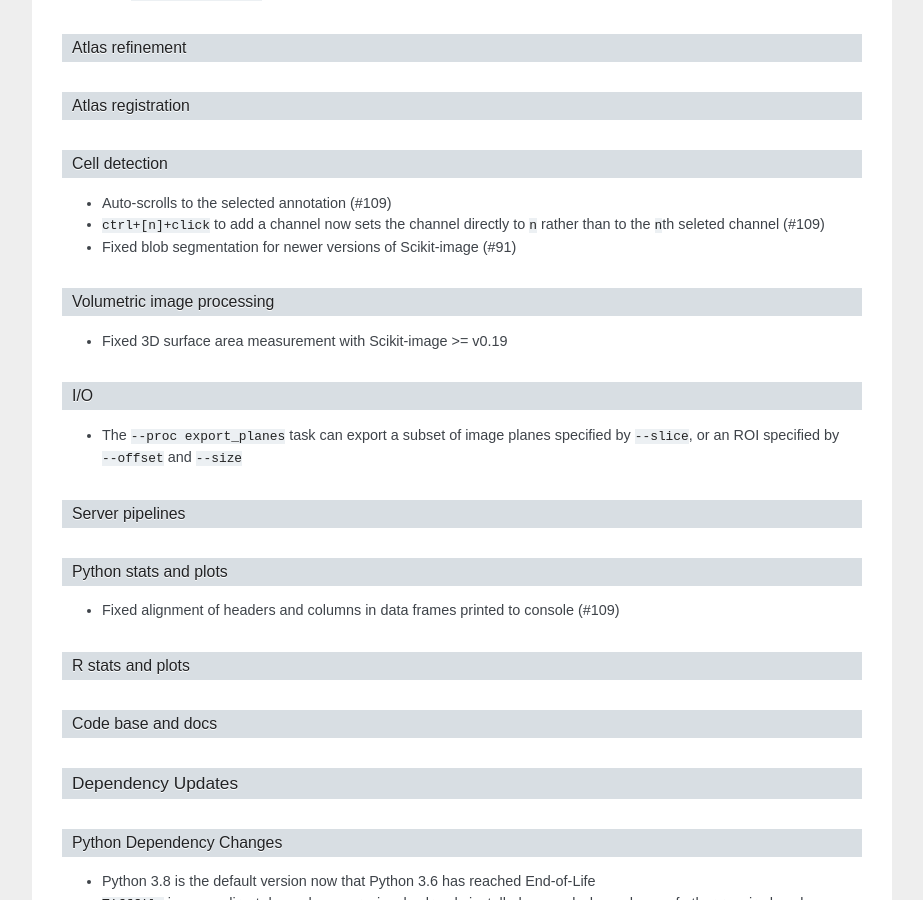
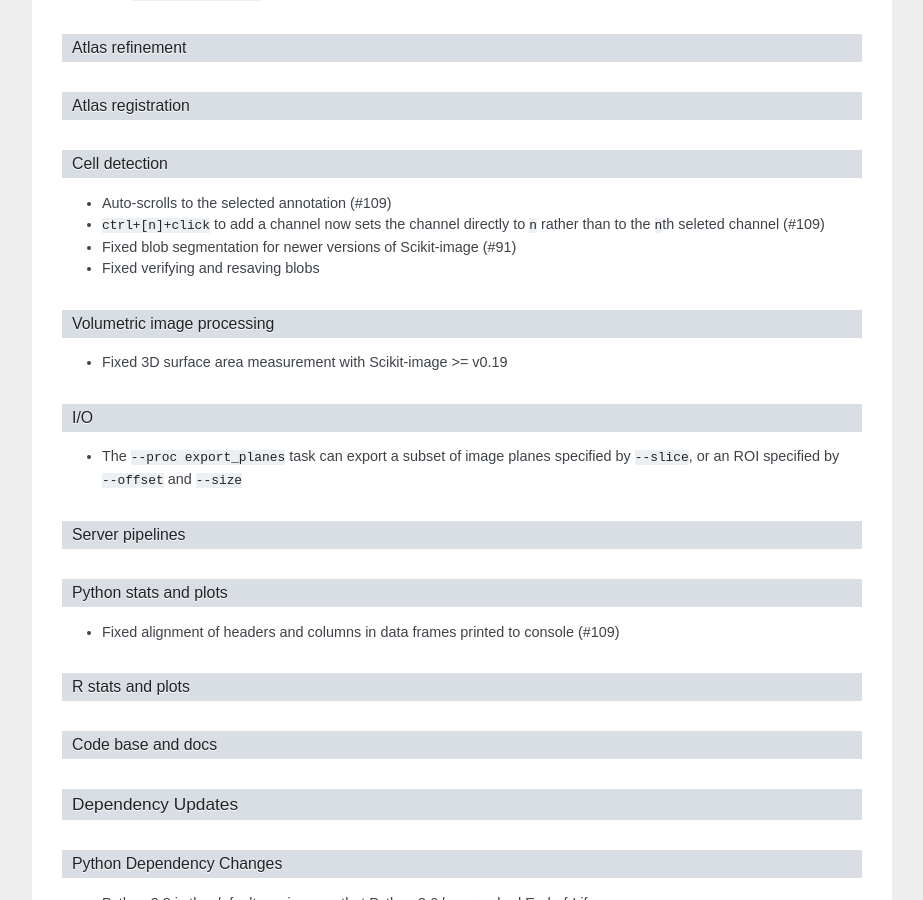
Before and after one commit to sanderslab/magellanmapper, a Sphinx documentation site: the page built from docs/release/release_v1.6.md, in a window 1280 px wide and 900 px high, scrolled down 569 px. Shown: the whole window, without its empty margins (198-1121 px from the left). Built offline with Sphinx 7.4.7, drawn with Linux system fonts in a browser that asks for light colours; pages that are not in the unit, such as notebooks, are missing from menus; the version number could not be read and is left out.

Commit message:
Changelog entries for blob verification and resaving errors from blob matches

```diff
--- a/docs/release/release_v1.6.md
+++ b/docs/release/release_v1.6.md
@@ -27,6 +27,7 @@
 - Auto-scrolls to the selected annotation (#109)
 - `ctrl+[n]+click` to add a channel now sets the channel directly to `n` rather than to the `n`th seleted channel (#109)
 - Fixed blob segmentation for newer versions of Scikit-image (#91)
+- Fixed verifying and resaving blobs
 
 #### Volumetric image processing
 
```
